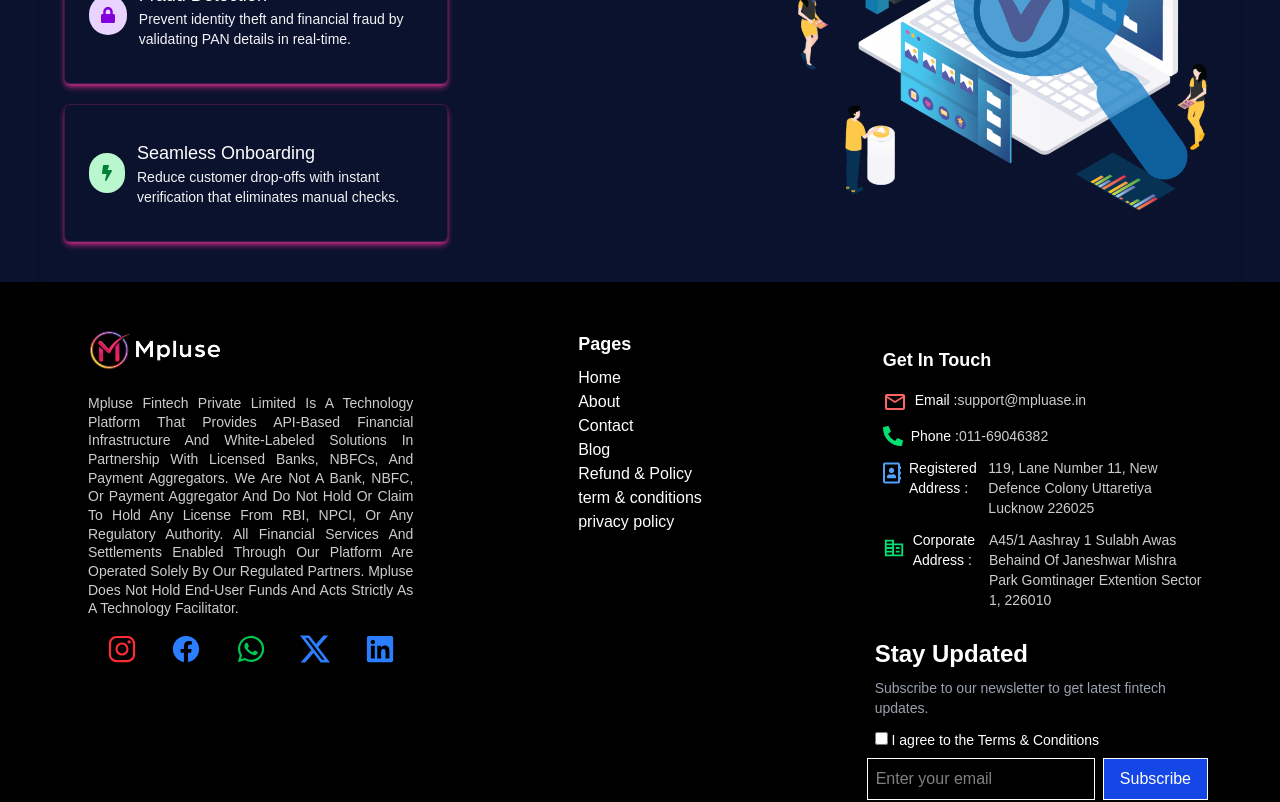
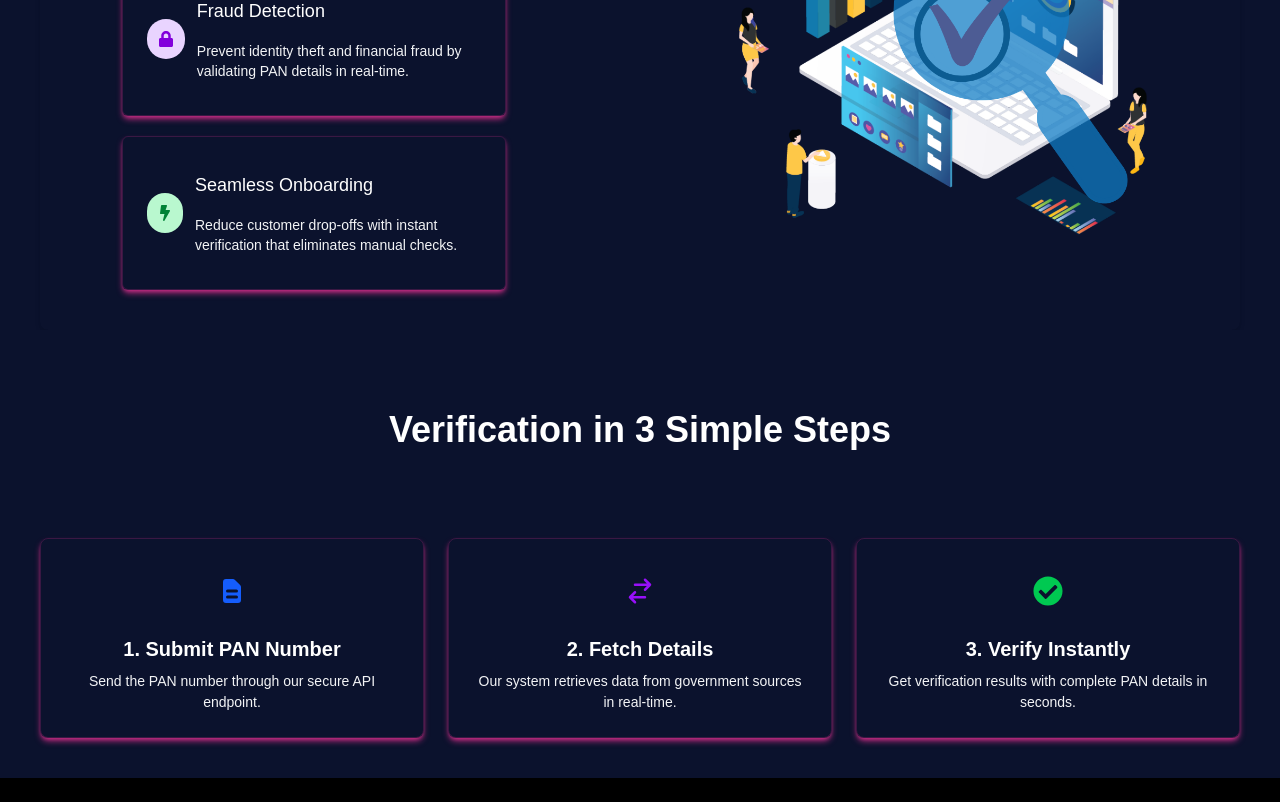
Before and after one commit to ShivMpluse/new-mpluse, a React (Vite) app: page /product/PAN-verification in a window 1280 px wide. Shown: the part 1100-1902 px from the top of the page. Built offline with nearby package versions, Linux system fonts and the light colour scheme.

Commit message:
234tgfdsa

```diff
--- a/src/components/Project/GST_Verification/GstStepsSection.jsx
+++ b/src/components/Project/GST_Verification/GstStepsSection.jsx
@@ -29,8 +29,8 @@ const GstStepsSection = ({
     card,
     iconbg,
     cardTitle,
-    cardDesign
-
+    cardDesign,
+    heading_Text
 
 }) => {
 
@@ -38,7 +38,7 @@ const GstStepsSection = ({
             <main className={`w-full ${mainbg}`}>
                 <section className={`py-16 max-w-[1200px] mx-auto text-center`}>
                     <h2 className={`text-3xl font-bold  mb-12 ${mainHeading}`}>
-                        Simple 3-Step Process
+                        {heading_Text}
                     </h2>
                     <ul className="grid grid-cols-1 md:grid-cols-3 gap-8 max-w-6xl mx-auto ">
                         {steps.map((step, index) => (
--- /dev/null
+++ b/src/components/Project/PAN_Verification/Veification_Steps.jsx
@@ -0,0 +1,58 @@
+import React from 'react';
+import { HiDocumentText, HiOutlineSwitchHorizontal } from 'react-icons/hi';
+import { FaCheckCircle } from 'react-icons/fa';
+
+    const steps = [
+        {
+            id: 1,
+            title: 'Submit PAN Number',
+            description: 'Send the PAN number through our secure API endpoint.',
+            icon: <HiDocumentText className="text-blue-600 text-3xl" />,
+        },
+        {
+            id: 2,
+            title: 'Fetch Details',
+            description: 'Our system retrieves data from government sources in real-time.',
+            icon: <HiOutlineSwitchHorizontal className="text-purple-600 text-3xl" />,
+        },
+        {
+            id: 3,
+            title: 'Verify Instantly',
+            description: 'Get verification results with complete PAN details in seconds.',
+            icon: <FaCheckCircle className="text-green-500 text-3xl" />,
+        },
+    ];
+
+const VerificationSteps = ({
+    mainbg,
+    heading_Text,
+    cardDesign
+ }) => {
+    return (
+        <div class={`${mainbg} py-10`}>
+            <section className="max-w-[1200px] mx-auto text-center">
+                <h2 className="text-3xl md:text-4xl font-bold mb-12 py-10">
+                    {heading_Text}
+                </h2>
+                <ul className="grid grid-cols-1 md:grid-cols-2 lg:grid-cols-3 gap-6">
+                    {steps.map((step, index) => (
+                        <li
+                            key={step.id}
+                            className={`${cardDesign}`}
+                        >
+                            <div className="w-14 h-14 mx-auto mb-4 flex items-center justify-center  rounded-full">
+                                {step.icon}
+                            </div>
+                            <h3 className="text-xl font-semibold  mb-2">
+                                {index + 1}. {step.title}
+                            </h3>
+                            <p className="text-gray-100">{step.description}</p>
+                        </li>
+                    ))}
+                </ul>
+            </section>
+        </div>
+    );
+};
+
+export default VerificationSteps;
--- a/src/components/Project/PAN_Verification/WhyPanVerificationCritical.jsx
+++ b/src/components/Project/PAN_Verification/WhyPanVerificationCritical.jsx
@@ -36,14 +36,14 @@ function WhyPanVerificationCritical({
         <div class={`${mainbg}`}>
             <section className="max-w-[1200px] mx-auto  rounded-lg p-6 shadow-md py-10">
                 <h2 className={`py-10 text-4xl font-semibold text-blue-700 mb-4 text-center ${mainHeading}`}>Why PAN Verification is Critical</h2>
-                <div class="flex justify-between">
+                <div class="grid grid-cols-1 md:grid-cols-2 gap-16">
                     <ul className="gap-5 grid grid-rows-3 max-w-[500px] ">
                         {benefitsData.map((benefit, index) => (
                             <li key={index} className={`flex items-center rounded-md ${cardDesign}`}>
                                 <div className={`w-16 h-10 rounded-full ${benefit.iconBg} flex items-center justify-center ${benefit.iconColor}`}>
                                     {benefit.icon}
                                 </div>
-                                <div className="ml-3">
+                                <div className="ml-3 flex flex-col gap-4">
                                     <h3 className="text-lg font-medium ">{benefit.title}</h3>
                                     <p className="text-gray-100 text-sm">{benefit.description}</p>
                                 </div>
@@ -54,18 +54,6 @@ function WhyPanVerificationCritical({
                         <img src={verify} alt="PAN Verification" className='max-h-[420px] mx-auto'/>
                     </div>
                 </div>
-
-                {/* <div className="absolute bottom-4 right-4 border">
-                    <div className="">
-                        <div className="w-20 h-20 rounded-full bg-blue-500 flex items-center justify-center text-white text-sm font-bold">
-                            <AiFillCheckCircle className="w-10 h-10" />
-                            <span className="absolute bottom-1 right-1 bg-green-400 text-white rounded-full w-5 h-5 flex items-center justify-center text-xs">
-                                <AiFillCheckCircle className="w-3 h-3" />
-                            </span>
-                        </div>
-                        <p className="text-xs text-blue-700 mt-1 text-center">PAN VERIFIED</p>
-                    </div>
-                </div> */}
             </section>
         </div>
     );
--- a/src/pages/GST_Verification.jsx
+++ b/src/pages/GST_Verification.jsx
@@ -41,6 +41,7 @@ const GST_Verification = () => {
                 card={`${cardDesign} ${sectionbgGradient} `}
                 cardTitle="text-white"
                 cardDesign={cardDesign}
+                heading_Text="Simple 3-Step Process"
             />
             <AdvantagesSection
                 mainbg={sectionbgGradient}
--- a/src/pages/PAN_Verification.jsx
+++ b/src/pages/PAN_Verification.jsx
@@ -1,10 +1,11 @@
 import pan from '/image/pan.png'
 import HeroSectionUI from '../components/UI/HeroSectionUI'
 import WhyPanVerificationCritical from '../components/Project/PAN_Verification/WhyPanVerificationCritical'
+import VerificationSteps from '../components/Project/PAN_Verification/Veification_Steps'
 
 const PAN_Verification = () => {
 
-    const sectionbgGradient = `text-white bg-[#0b122d] `
+    const mainbg = `text-white bg-[#0b122d] `
     const cardDesign = "shadow-pink-500/70 border border-pink-500/20 rounded-lg shadow-md p-6 max-w-sm mx-auto hover:shadow-xl animation-all duration-500 hover:scale-105"
     const heading = "text-white"
 
@@ -24,9 +25,14 @@ const PAN_Verification = () => {
                 companyLogo="hidden"
             />
             <WhyPanVerificationCritical
-                mainbg={sectionbgGradient}
+                mainbg={mainbg}
                 mainHeading={heading}
                 cardDesign={cardDesign}
+            />
+            <VerificationSteps
+                mainbg={mainbg}
+                cardDesign={cardDesign}
+                heading_Text="Verification in 3 Simple Steps"
             />
         </>
     )
```
